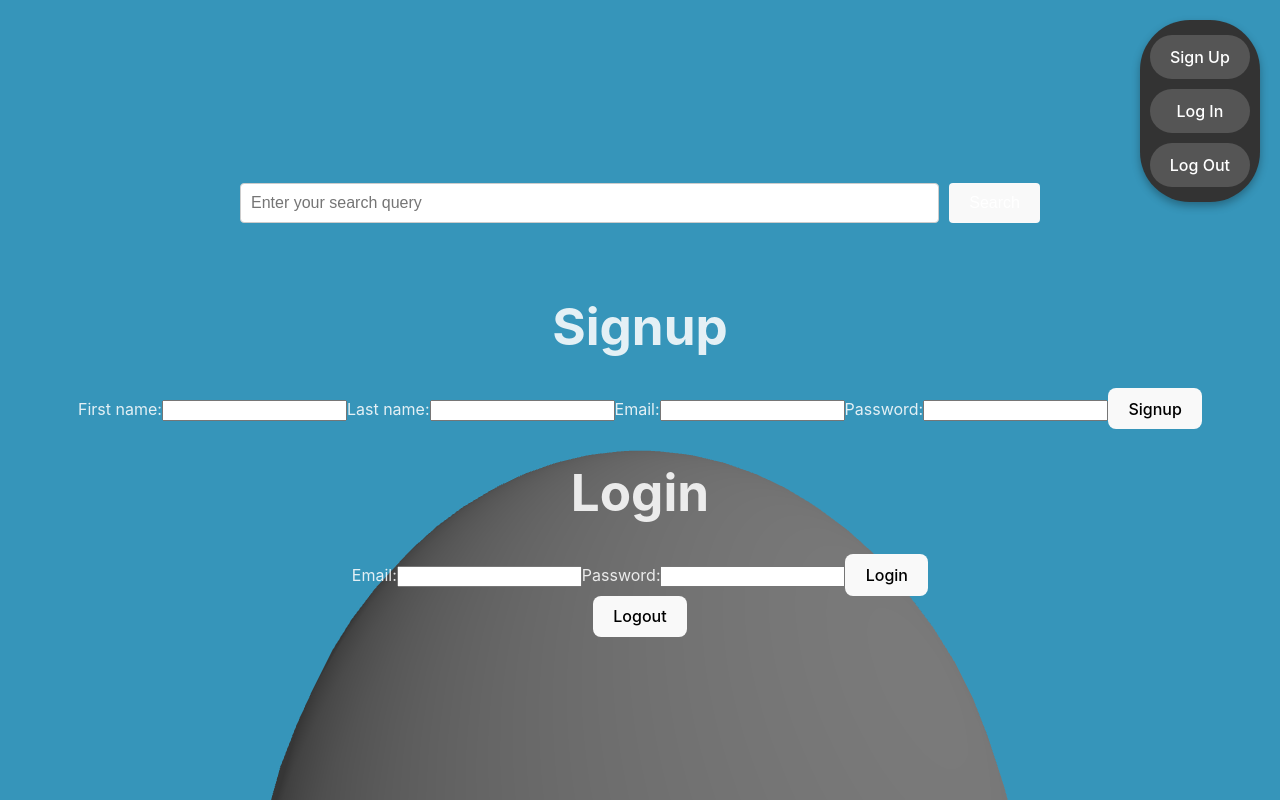
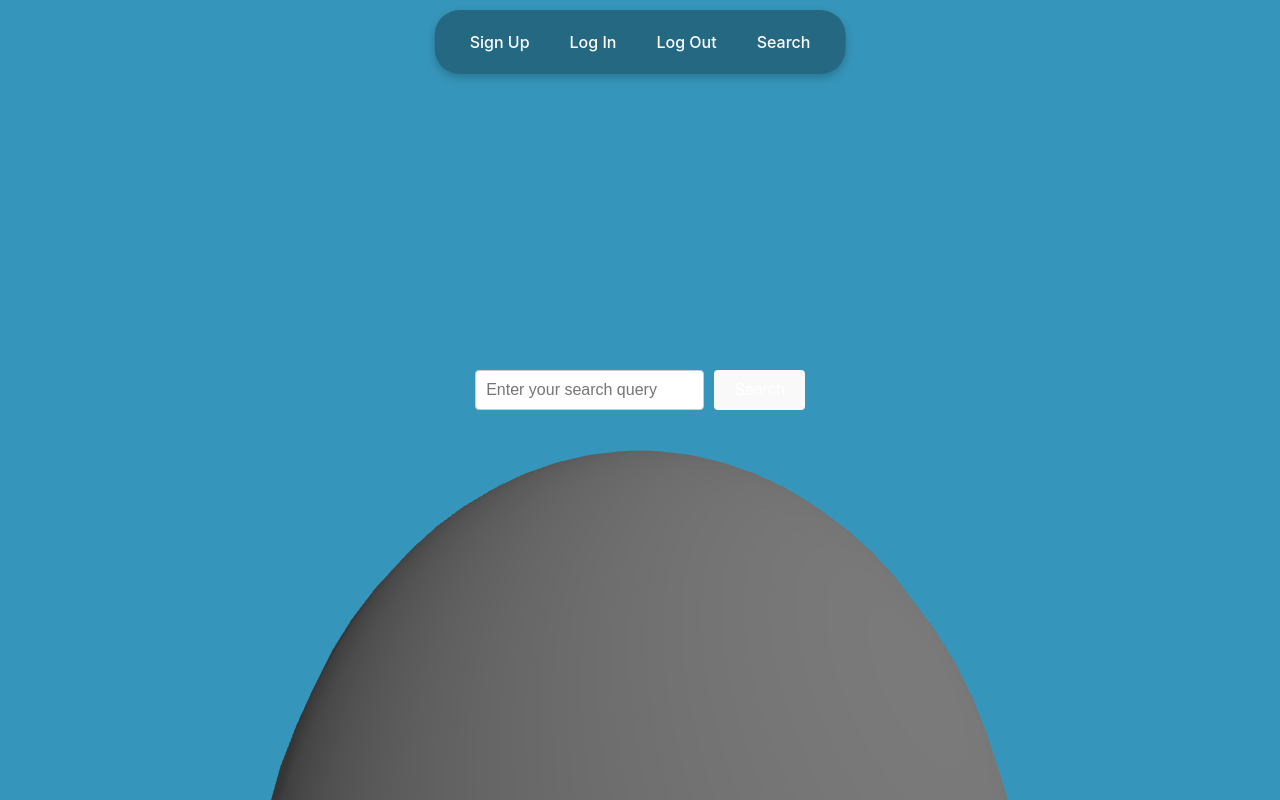
Before and after one commit to MrRumble/SentimentPress, a React (Vite) app in the folder frontend/: page / in a window 1280 px wide. Built offline with nearby package versions, Linux system fonts and the light colour scheme.

Commit message:
Each page now dynically loads when link clicked in navbar

```diff
--- a/frontend/package.json
+++ b/frontend/package.json
@@ -17,6 +17,7 @@
     "cors": "^2.8.5",
     "react": "^18.3.1",
     "react-dom": "^18.3.1",
+    "react-router-dom": "^6.25.1",
     "three": "^0.165.0",
     "three-stdlib": "^2.30.3"
   },
--- a/frontend/src/App.jsx
+++ b/frontend/src/App.jsx
@@ -1,32 +1,32 @@
-// import React from 'react';
+import React from 'react';
+import { BrowserRouter as Router, Route, Routes } from 'react-router-dom';
 import './App.css';
 
 import SpinningGlobe from './components/globe_component/GlobeComponent';
 import SearchForm from './components/search_compnent/SearchComponent';
-import Signup from "./components/signup/signupComponent.jsx";
-import Login from "./components/login_component/loginComponent.jsx";
-import Logout from "./components/logout_component/logout_component.jsx";
-import LoggedInAs from './components/currently_logged_in_as_component/CurrentlyLoggedInAs.jsx';
-import NavBar from './components/navbar_component/NavBar.jsx';
+import Signup from "./components/signup/signupComponent";
+import Login from "./components/login_component/loginComponent";
+import Logout from "./components/logout_component/logout_component";
+import LoggedInAs from './components/currently_logged_in_as_component/CurrentlyLoggedInAs';
+import NavBar from './components/navbar_component/NavBar';
 
 const App = () => {
   return (
-    <div className="app">
-      <SpinningGlobe/>
-      <NavBar/>
-      <div className="content">
-
-        <SearchForm/>
-
-        <Signup/>
-
-        <Login/>
-
-        <Logout />
-        <LoggedInAs />
-
+    <Router>
+      <div className="app">
+        <SpinningGlobe />
+        <NavBar />
+        <div className="content">
+          <Routes>
+            <Route path="/signup" element={<Signup />} />
+            <Route path="/login" element={<Login />} />
+            <Route path="/logout" element={<Logout />} />
+            <Route path="/logged-in-as" element={<LoggedInAs />} />
+            <Route path="/" element={<SearchForm />} />
+          </Routes>
+        </div>
       </div>
-    </div>
+    </Router>
   );
 };
 
--- a/frontend/src/components/navbar_component/NavBar.css
+++ b/frontend/src/components/navbar_component/NavBar.css
@@ -1,25 +1,35 @@
-.nav-bar {
-    position: fixed;
-    top: 20px;
-    right: 20px;
-    display: flex;
-    flex-direction: column;
-    background-color: #333;
-    border-radius: 50px; /* Make the component cylindrical */
-    padding: 10px;
-    box-shadow: 0 4px 8px rgba(0, 0, 0, 0.3);
+/* General styling for the NavBar container */
+.navbar {
+    position: fixed; /* Fix the navbar to the top of the page */
+    top: 10px; /* Distance from the top */
+    left: 50%; /* Centre the navbar horizontally */
+    transform: translateX(-50%); /* Adjust to truly centre it */
+    background: rgba(0, 0, 0, 0.3); /* Translucent background */
+    border-radius: 25px; /* Cylindrical shape */
+    padding: 10px 20px;
+    display: flex; /* Use flexbox to align items */
+    gap: 10px; /* Space between the buttons */
+    align-items: center; /* Center items vertically */
+    box-shadow: 0 4px 8px rgba(0, 0, 0, 0.2); /* Optional: add shadow for better visibility */
   }
 
-  .nav-link {
-    color: white;
-    text-decoration: none;
-    margin: 5px 0;
-    padding: 10px 20px;
-    border-radius: 25px; /* Cylindrical links */
-    background-color: #555;
-    transition: background-color 0.3s;
+  /* Styling for the links */
+  .navbar a {
+    color: white; /* Text color */
+    text-decoration: none; /* Remove underline */
+    padding: 10px 15px; /* Add padding around the text */
+    border-radius: 15px; /* Rounded corners on buttons */
+    transition: background 0.3s ease; /* Smooth transition for background color */
   }
 
-  .nav-link:hover {
-    background-color: #777;
+  /* Hover effect for links */
+  .navbar a:hover {
+    background: rgba(255, 255, 255, 0.2); /* Light translucent background on hover */
+    color: #ddd; /* Change text color on hover */
   }
+
+  /* Optional: add active state styling */
+  .navbar a.active {
+    background: rgba(255, 255, 255, 0.4); /* Slightly more opaque background for active state */
+    color: #fff; /* Ensure text color remains readable */
+  }
--- a/frontend/src/components/navbar_component/NavBar.jsx
+++ b/frontend/src/components/navbar_component/NavBar.jsx
@@ -1,12 +1,15 @@
+// NavBar.jsx
 import React from 'react';
-import './NavBar.css';
+import { Link } from 'react-router-dom';
+import './NavBar.css'; // Optional: for styling
 
 const NavBar = () => {
   return (
-    <div className="nav-bar">
-        <a href="/signup" className="nav-link">Sign Up</a>
-        <a href="/login" className="nav-link">Log In</a>
-        <a href="/logout" className="nav-link">Log Out</a>
+    <div className="navbar">
+      <Link to="/signup">Sign Up</Link>
+      <Link to="/login">Log In</Link>
+      <Link to="/logout">Log Out</Link>
+      <Link to="/">Search</Link>
     </div>
   );
 };
```
Also changed, not shown: 1 other file (tests, documents, lock files or other folders).
